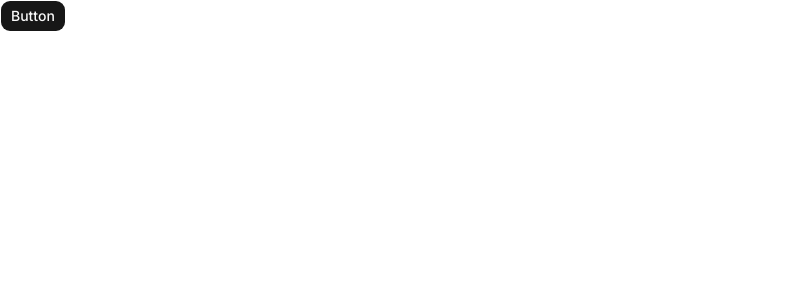
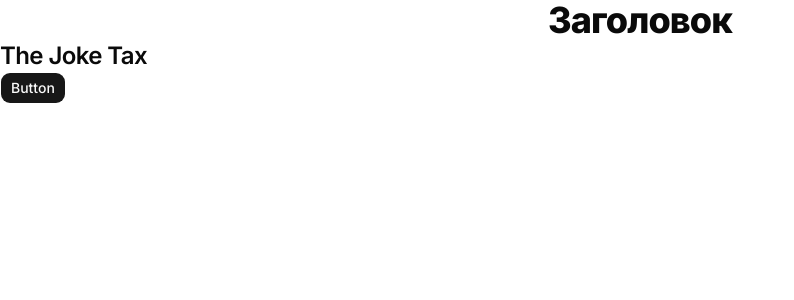
Before and after one commit to bombin78/nextjs16-fullstack-demo, a Next.js app: page / in a window 1280 px wide. Shown: the top 300 px of the page, without its empty margins (0-794 px from the left). Built offline with nearby package versions, Linux system fonts and the light colour scheme.

Commit message:
add typography components

```diff
--- a/app/page.tsx
+++ b/app/page.tsx
@@ -1,9 +1,13 @@
 import { Button } from "@/components/ui/button"
+import { TypographyH1 } from "@/components/ui/typography-h1";
+import { TypographyH3 } from "@/components/ui/typography-h3";
 
 export default function Home() {
   return (
     <div>
       <main>
+        <TypographyH1>Заголовок</TypographyH1>
+        <TypographyH3>Подзаголовок</TypographyH3>
        <Button variant="default">Button</Button>
       </main>
     </div>
--- /dev/null
+++ b/components/ui/typography-h1.tsx
@@ -0,0 +1,11 @@
+type PropsType = {children: React.ReactNode};
+
+export function TypographyH1({
+	children
+}: PropsType) {
+  return (
+    <h1 className="scroll-m-20 text-center text-4xl font-extrabold tracking-tight text-balance">
+      {children}
+    </h1>
+  )
+}
--- /dev/null
+++ b/components/ui/typography-h3.tsx
@@ -0,0 +1,11 @@
+type PropsType = {children: React.ReactNode};
+
+export function TypographyH3({
+	children
+}: PropsType) {
+  return (
+    <h3 className="scroll-m-20 text-2xl font-semibold tracking-tight">
+      The Joke Tax
+    </h3>
+  )
+}
```
